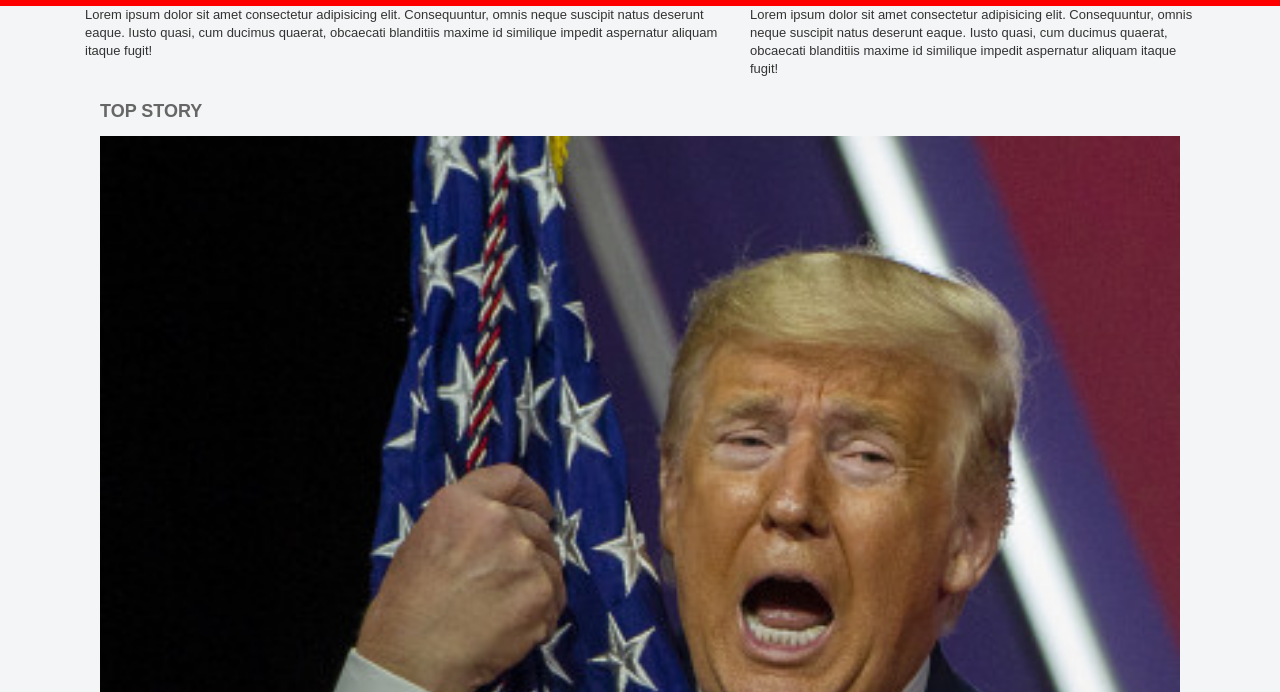
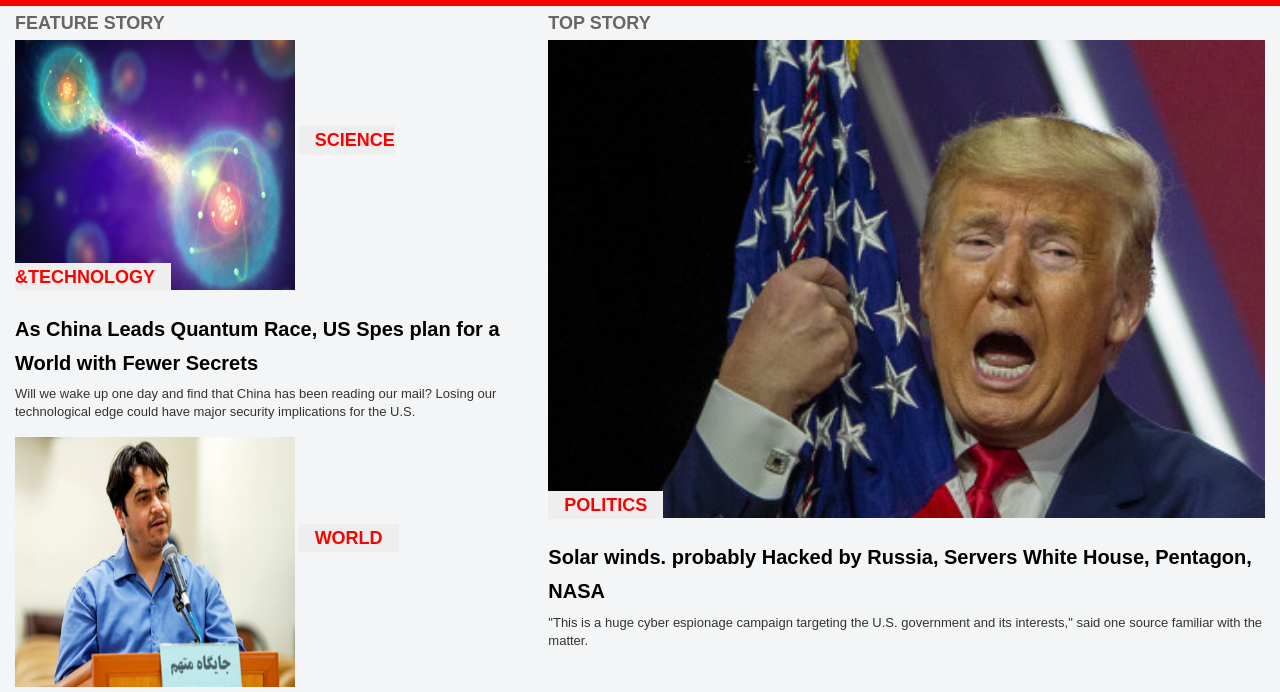
Before and after one commit to chrystalme/newsweek-web-clone, a plain HTML site: page index.html in a window 1280 px wide. Shown: the part 47-739 px from the top of the page. Drawn offline with nearby package versions, Linux system fonts and the light colour scheme.

Commit message:
Add styling for media quaries 768px

```diff
--- a/index.html
+++ b/index.html
@@ -26,28 +26,20 @@
             <a href="#"><i class="fas fa-bars  p-2"></i></a>
         </div>
     </header>
-    <main class="container">
+    <main class="container-fluid">
         <div class="row">
-            <div class="col-5 order-2">Lorem ipsum dolor sit amet consectetur adipisicing elit.
-                Consequuntur, omnis neque suscipit natus deserunt eaque. Iusto quasi, cum ducimus quaerat,
-                obcaecati blanditiis maxime id similique impedit aspernatur aliquam itaque fugit!
-            </div>
-
-        <div class="col-7 order-1">
-            Lorem ipsum dolor sit amet consectetur adipisicing elit.
-            Consequuntur, omnis neque suscipit natus deserunt eaque. Iusto quasi, cum ducimus quaerat,
-            obcaecati blanditiis maxime id similique impedit aspernatur aliquam itaque fugit!
-        </div>
-    </div>
-        <article class="container mt-4 ">
+            <div class="col-12 mx-auto col-md-7 order-md-2">
+                <article class="mt-4 mt-md-2 ">
                     <div class="">
-                <div class="article__header mb-3"> Top story</div>
+                        <div class="article__header mb-3 mb-md-2"> Top story</div>
                         <div class="top__story">
                             <div class="top__story-photo">
                                 <a href="#">
-                            <img src="images/trump-cpac-flag-2020-2024-voter-fraud.jpg" alt="Trump with flag 2020">
+                                    <img src="images/trump-cpac-flag-2020-2024-voter-fraud.jpg"
+                                        alt="Trump with flag 2020">
                                 </a>
-                        <a class="text-decoration-none" href="#"><span class="news__tag px-3 py-1">Politics</span>
+                                <a class="text-decoration-none" href="#"><span
+                                        class="news__tag px-3 py-1">Politics</span>
                                 </a>
                             </div>
                             <div class="top__story-header">
@@ -55,7 +47,8 @@
                                         Solar winds. probably Hacked by Russia, Servers White House, Pentagon, NASA
                                     </a></h3>
                                 <div class="news__summary">
-                            "This is a huge cyber espionage campaign targeting the U.S. government and its interests,"
+                                    "This is a huge cyber espionage campaign targeting the U.S. government and its
+                                    interests,"
                                     said
                                     one source familiar
                                     with the matter.
@@ -66,9 +59,11 @@
                     </div>
 
                 </article>
+            </div>
 
-        <section class="container mt-5 border-bottom">
-            <div class="section__header mb-3">Feature Story</div>
+            <div class=" col-12 order-1 col-md-5 order-md-1">
+                <section class="mt-5 border-bottom mt-md-2">
+                    <div class="section__header mb-3 mb-md-2">Feature Story</div>
                     <div class="feature__story">
                         <div class="top__story">
                             <div class="top__story-photo">
@@ -82,7 +77,8 @@
                                     As China Leads Quantum Race, US Spes plan for a World with Fewer Secrets
                                 </a></h3>
                             <div class="news__summary  mb-3 ">
-                        Will we wake up one day and find that China has been reading our mail? Losing our technological
+                                Will we wake up one day and find that China has been reading our mail? Losing our
+                                technological
                                 edge could have major security implications for the U.S.
 
                             </div>
@@ -95,7 +91,8 @@
                             <div class="top__story-photo">
                                 <a href="#"><img src="images/dissident-journalist-ruhollah-zam-executed-iran.jpg"
                                         alt="Ruhollah Zam"></a>
-                        <a class="text-decoration-none" href="#"><span class="news__tag px-3 py-1">World</span></a>
+                                <a class="text-decoration-none" href="#"><span
+                                        class="news__tag px-3 py-1">World</span></a>
                             </div>
                         </div>
                         <div class=" top__story-header">
@@ -114,7 +111,8 @@
                         <div class="top__story">
                             <div class="top__story-photo">
                                 <a href="#"> <img src="images/cleveland-indians-logo.jpg" alt="Quantum picture"></a>
-                        <a class="text-decoration-none" href="#"> <span class="news__tag px-3 py-1">Sports</span></a>
+                                <a class="text-decoration-none" href="#"> <span
+                                        class="news__tag px-3 py-1">Sports</span></a>
                             </div>
                         </div>
                         <div class=" top__story-header">
@@ -133,7 +131,8 @@
                             <div class="top__story-photo">
                                 <a href="#"> <img src="images/joe-biden-speaks-wilmington-delaware.jpg"
                                         alt="Joe Biden speaks in Wilmington"></a>
-                        <a class="text-decoration-none" href="#"><span class="news__tag px-3 py-1">Politics</span></a>
+                                <a class="text-decoration-none" href="#"><span
+                                        class="news__tag px-3 py-1">Politics</span></a>
                             </div>
                         </div>
                         <div class=" top__story-header">
@@ -141,7 +140,8 @@
                                     Joe Biden's Complicated Attorney General Search Just Got More Complicated.
                                 </a></h3>
                             <div class="news__summary  mb-3 ">
-                        With Hunter Biden under federal investigation, Biden's pick to lead the DOJ faces the thorny
+                                With Hunter Biden under federal investigation, Biden's pick to lead the DOJ faces the
+                                thorny
                                 task of
                                 shielding the department from any appearance of political bias.
 
@@ -155,7 +155,8 @@
                             <div class="top__story-photo">
                                 <a href="#"><img src="images/president-trump-holds-rally-georgia.jpg"
                                         alt="President trump holds rally in Georgia"></a>
-                        <a class="text-decoration-none" href="#"><span class="news__tag px-3 py-1">News</span></a>
+                                <a class="text-decoration-none" href="#"><span
+                                        class="news__tag px-3 py-1">News</span></a>
                             </div>
                         </div>
                         <div class=" top__story-header">
@@ -163,7 +164,8 @@
                                     Kelly Loeffler Slammed for Posing With Former KKK Leader
                                 </a></h3>
                             <div class="news__summary  mb-3 ">
-                        "This should be a problem for the Kelly Loeffler campaign, but it's hard to say right now,"
+                                "This should be a problem for the Kelly Loeffler campaign, but it's hard to say right
+                                now,"
                                 wrote political and sports commentator Keith Olbermann.
 
                             </div>
@@ -173,7 +175,12 @@
 
 
                 </section>
-        <section class="section__debate container border-bottom pb-5">
+            </div>
+
+
+        </div>
+
+        <section class=" col-12 col-md-12 section__debate container border-bottom pb-5">
             <div class="debate__header">
                 <div class="header__title mt-5 pb-3">
                     The Debate
@@ -204,7 +211,9 @@
             </div>
 
         </section>
-        <section class="section__opinion container border-bottom pb-5">
+
+
+        <section class="col-12 col-md-12 section__opinion container border-bottom pb-5">
             <div class="Debate__header">
                 <div class="header__title mt-5 pb-3">
                     OPINION
@@ -478,8 +487,7 @@
                 </div>
             </div>
         </section>
-
-        <section class="section__my-turn container mt-4">
+        <section class="col-12 section__my-turn container mt-4 col-md-7">
             <div class="container__my-turn">
                 <div class="section__header mb-3"> MY TURN</div>
                 <div class="my__turn-details">
@@ -522,6 +530,7 @@
             </div>
             </div>
         </section>
+
 
         <section class="section__culture container mt-5">
             <div class="section__culture-header mb-3">
--- a/scss/style.scss
+++ b/scss/style.scss
@@ -64,7 +64,7 @@ header{
 
 }
 article {
-    width: 90%;
+    width: 100%;
 
      .article__header {
          text-transform: uppercase;
@@ -95,7 +95,7 @@ article {
 
 }
 section {
-    width: 90%;
+    width: 100%;
 
      .section__header {
          text-transform: uppercase;
@@ -357,6 +357,12 @@ footer {
 }
 
 @media screen and (min-width: 768px){
+    section {
+        width: 100%;
+    }
+    article {
+        width: 100%;
+    }
     header{
         .header__login{
             font-size: 20px;
@@ -371,4 +377,10 @@ footer {
             display: none;
         }
     }
+    .feature__story{
+        img{
+            width: 280px;
+            height: 250px;
+        }
+    }
 }
```
Also changed, not shown: styles/style.css, 1 other file. Lines whose indentation alone changed are shown as unchanged.
